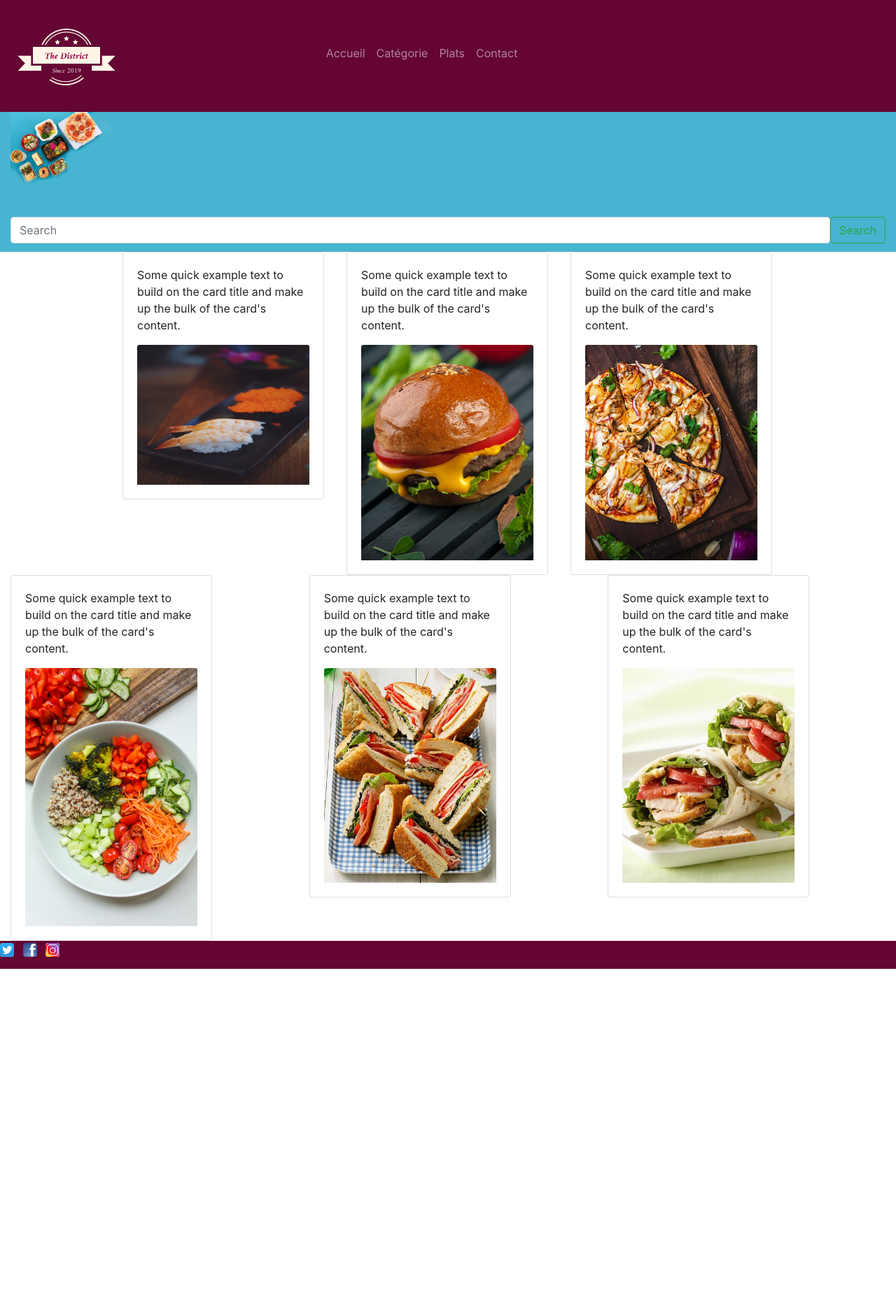
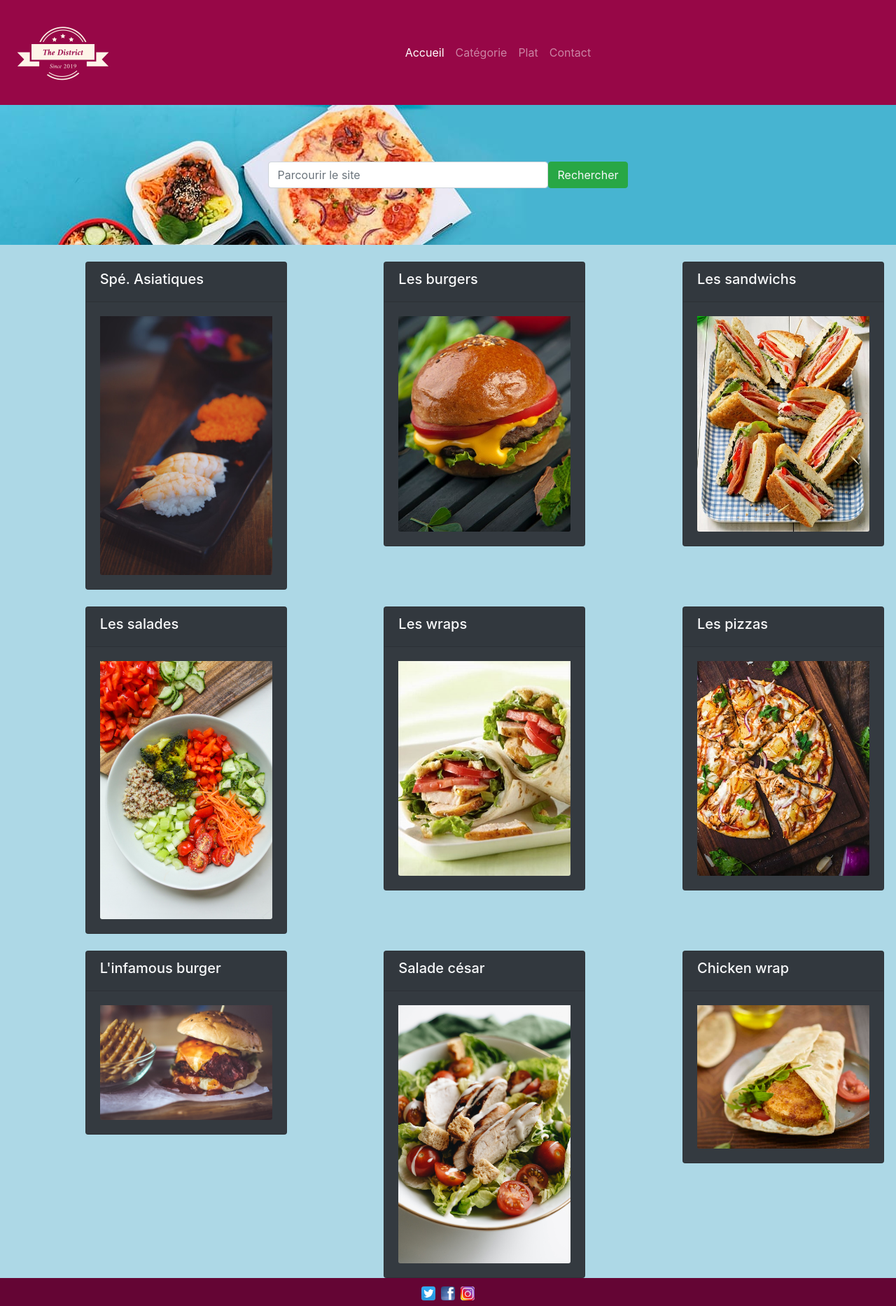
Before and after one commit to Khaaneki/MSDIW, a PHP site: page /distrcit/index.html in a window 1280 px wide. Shown: the whole page at 70% size. Before the commit the page ends 1385 px from the top, so only its background shows below. Run offline with PHP 8.4, Linux system fonts and the light colour scheme.

Commit message:
après la tempête

```diff
--- a/distrcit/assets/css/style.css
+++ b/distrcit/assets/css/style.css
@@ -23,3 +23,9 @@ height: 70%;
         flex-direction: column;
     }
 }
+a:hover{
+    text-decoration: none;
+}
+.card:hover{
+    background-color: lightpink !important;
+}
--- a/distrcit/index.html
+++ b/distrcit/index.html
@@ -1,142 +1,200 @@
 <!DOCTYPE html>
-<html lang="fr">
+<html lang="en">
+
 <head>
     <meta charset="UTF-8">
-    <meta name="viewport" content="width=device-width , initial-scale=1.0">
-    <title>District</title>
-    <link rel="stylesheet" href="https://stackpath.bootstrapcdn.com/bootstrap/4.4.1/css/bootstrap.min.css" integrity="sha384-Vkoo8x4CGsO3+Hhxv8T/Q5PaXtkKtu6ug5TOeNV6gBiFeWPGFN9MuhOf23Q9Ifjh" crossorigin="anonymous">
+    <meta name="viewport" content="width=device-width, initial-scale=1, shrink-to-fit=no">
+    <link rel="stylesheet" href="https://stackpath.bootstrapcdn.com/bootstrap/4.4.1/css/bootstrap.min.css"
+        integrity="sha384-Vkoo8x4CGsO3+Hhxv8T/Q5PaXtkKtu6ug5TOeNV6gBiFeWPGFN9MuhOf23Q9Ifjh" crossorigin="anonymous">
     <link rel="stylesheet" href="assets/css/style.css">
+    <title>Document</title>
 </head>
+
 <body>
     <div class="container-fluid">
         <header>
-<div class="row" style="background-color:  rgb(100, 5, 52);">
+            <div class="row" style="background-color : #970747">
                 <div class="col-4">
-        <a href="./index.html">
-        <img src="assets/img/logo/logo_transparent.png" class="img-fluid" alt="District_logo" style="max-height: 160px;">
-        </a>
+                    <img src="assets/img/logo/logo.png" class="img-fluid" style="max-width: 150px;">
                 </div>
-    <div class="col-8 pt-5">
-        <nav class="navbar navbar-expand-sm bg-rgb(100,5,52) navbar-dark">
-            <button class="navbar-toggler" type="button" data-toggle="collapse" data-target="#collapsibleNavbar">
+                <div class="col-8" style="align-self: center; padding-left:10%">
+                    <nav class="navbar navbar-expand-lg navbar-dark">
+                        <!-- <a class="navbar-brand" href="#"></a> -->
+                        <button class="navbar-toggler" type="button" data-toggle="collapse"
+                            data-target="#navbarTogglerDemo02" aria-controls="navbarTogglerDemo02" aria-expanded="false"
+                            aria-label="Toggle navigation">
                             <span class="navbar-toggler-icon"></span>
                         </button>
-        <div class="collapse navbar-collapse" id="collapsibleNavbar">
-            <ul class="navbar-nav">
-                <li class="nav-item">
-                    <a class="nav-link" href="./index.html">Accueil</a>
+
+                        <div class="collapse navbar-collapse" id="navbarTogglerDemo02">
+                            <ul class="navbar-nav mr-auto mt-2 mt-lg-0">
+                                <li class="nav-item active">
+                                    <a class="nav-link disabled" href="#">Accueil <span
+                                            class="sr-only">(current)</span></a>
                                 </li>
                                 <li class="nav-item">
-                    <a class="nav-link" href="./Catégorie.html">Catégorie</a>
+                                    <a class="nav-link" href="#">Catégorie</a>
                                 </li>
                                 <li class="nav-item">
-                    <a class="nav-link" href="./Plats.html">Plats</a>
+                                    <a class="nav-link" href="#">Plat</a>
                                 </li>
                                 <li class="nav-item">
-                    <a class="nav-link" href="./Contact.html">Contact</a>
+                                    <a class="nav-link" href="#">Contact</a>
                                 </li>
                             </ul>
+                            <!--  -->
                         </div>
                     </nav>
                 </div>
             </div>
         </header>
- <div class="row">
-    <div class="col-12" style="min-height: 70px;max-height: 200px;background-color: rgba(71,180,209,255)">
-    <img src="assets/img/back/bg.jpg" class="img-fluid" alt="background" style="min-height: 40%; max-height: 75%;">
-        <!-- <div class="col-8 pt-5" style="background-color: rgba(71,180,209,255);"> -->
-          <form class="d-flex" role="search">
-            <input class="form-control" type="search" placeholder="Search" aria-label="Search">
-            <button class="btn btn-outline-success" type="submit">Search</button>
+        <div class="row" style="background-image: url('assets/img/back/bg.jpg'); min-height:200px">
+            <div class="col-12" style="align-self: center">
+                <form class="form-inline justify-content-center">
+                    <input class="form-control" style="min-width: 400px;" type="search" placeholder="Parcourir le site">
+                    <button class="btn text-light btn-outline-success bg-success" type="submit">Rechercher</button>
+                </form>
             </div>
         </div>
-<div class="row justify-content-center">
-    <div class="col-3">
-        <a href="/Catégorie.html"></a>
-        <div class="card text-bg-primary mb-3" style="max-width: 18rem;">
+        <div class="row justify-content-center d-none d-md-flex pt-4" style="background-color: lightblue;">
+            <div class="offset-1 col-3">
+                <a href="#">
+                    <div class="card bg-dark text-light" style="width: 18rem;">
+                        <div class="card-header">
+                            <p class="h5" style="text-decoration: none;">Spé. Asiatiques</p>
+                        </div>
                         <div class="card-body">
-              <p class="card-text">Some quick example text to build on the card title and make up the bulk of the card's content.</p>
-            <img src="assets/img/cat/asian_food_cat.jpg" width="230" height="200" class="card-img-top" alt="asian">
-        </a>
-
+                            <img class="card-img-bottom" src="assets/img/cat/asian_food_cat.jpg"
+                                alt="Card images Pinterest">
                         </div>
                     </div>
+                </a>
             </div>
-    <div class="col-3">
-        <a href="/Catégorie.html"></a>
-        <div class="card" style="width: 18rem;">
+            <div class="offset-1 col-3">
+                <a href="#">
+                    <div class="card bg-dark text-light" style="width: 18rem;">
+                        <div class="card-header ">
+                            <p class="h5">Les burgers</p>
+                        </div>
                         <div class="card-body">
-              <p class="card-text">Some quick example text to build on the card title and make up the bulk of the card's content.</p>
-        <img src="assets/img/cat/burger_cat.jpg" class="card-img-top" alt="asian">
-        </a>
-
+                            <img class="card-img-bottom" src="assets/img/cat/burger_cat.jpg"
+                                alt="Card images Pinterest">
                         </div>
                     </div>
+                </a>
             </div>
-    <div class="col-3">
-        <a href="/Catégorie.html"></a>
-        <div class="card" style="width: 18rem;">
+            <div class="offset-1 col-3">
+                <a href="#">
+                    <div class="card bg-dark text-light" style="width: 18rem;">
+                        <div class="card-header">
+                            <p class="h5">Les sandwichs</p>
+                        </div>
                         <div class="card-body">
-              <p class="card-text">Some quick example text to build on the card title and make up the bulk of the card's content.</p>
-            <img src="assets/img/cat/pizza_cat.jpg" class="card-img-top" alt="asian">
-        </a>
-
+                            <img class="card-img-bottom" src="assets/img/cat/sandwich_cat.jpg"
+                                alt="Card images Pinterest">
                         </div>
                     </div>
-    </div>
-    <div class="col-4">
-        <a href="/Catégorie.html"></a>
-        <div class="card" style="width: 18rem;">
-            <div class="card-body">
-              <p class="card-text">Some quick example text to build on the card title and make up the bulk of the card's content.</p>
-            <img src="assets/img/cat/salade_cat.jpg" class="card-img-top" alt="asian">
                 </a>
-
             </div>
         </div>
+        <div class="row justify-content-center d-none d-md-flex pt-4" style="background-color: lightblue;">
+            <div class="offset-1 col-3">
+                <a href="#">
+                <div class="card bg-dark text-light" style="width: 18rem;">
+                    <div class="card-header">
+                        <p class="h5">Les salades</p>
                     </div>
-    <div class="col-4">
-        <a href="/Catégorie.html"></a>
-        <div class="card" style="width: 18rem;">
                     <div class="card-body">
-              <p class="card-text">Some quick example text to build on the card title and make up the bulk of the card's content.</p>
-            <img src="assets/img/cat/sandwich_cat.jpg" class="card-img-top" alt="asian">
-        </a>
-
+                        <img class="card-img-bottom" src="assets/img/cat/salade_cat.jpg"
+                            alt="Card images Pinterest">
                     </div>
                 </div>
+                </a>
             </div>
-    <div class="col-4">
-        <a href="/Catégorie.html"></a>
-        <div class="card" style="width: 18rem;">
+            <div class="offset-1 col-3">
+                <a href="#">
+                <div class="card bg-dark text-light" style="width: 18rem;">
+                    <div class="card-header">
+                        <p class="h5">Les wraps</p>
+                    </div>
                     <div class="card-body">
-              <p class="card-text">Some quick example text to build on the card title and make up the bulk of the card's content.</p>
-            <img src="assets/img/cat/wrap_cat.jpg" class="card-img-top" alt="asian">
-        </a>
-
+                        <img class="card-img-bottom" src="assets/img/cat/wrap_cat.jpg" alt="Card images Pinterest">
                     </div>
                 </div>
+                </a>
+            </div>
+            <div class="offset-1 col-3">
+                <a href="#">
+                <div class="card bg-dark text-light" style="width: 18rem;">
+                    <div class="card-header">
+                        <p class="h5">Les pizzas</p>
+                    </div>
+                    <div class="card-body">
+                        <img class="card-img-bottom" src="assets/img/cat/pizza_cat.jpg" alt="Card images Pinterest">
+                    </div>
+                </div>
+                </a>
+            </div>
+        </div>
+        <div class="row justify-content-center d-none d-md-flex pt-4" style="background-color: lightblue;">
+            <div class="offset-1 col-3">
+                <a href="#">
+                <div class="card bg-dark text-light" style="width: 18rem;">
+                    <div class="card-header">
+                        <p class="h5">L'infamous burger</p>
+                    </div>
+                    <div class="card-body">
+                        <img class="card-img-bottom" src="assets/img/burger/cheesburger.jpg"
+                            alt="Card images Pinterest">
+                    </div>
+                </div>
+                </a>
+            </div>
+            <div class="offset-1 col-3">
+                <a href="#">
+                <div class="card bg-dark text-light" style="width: 18rem;">
+                    <div class="card-header">
+                        <p class="h5">Salade césar</p>
+                    </div>
+                    <div class="card-body">
+                        <img class="card-img-bottom" src="assets/img/salade/cesar_salad.jpg" alt="Card images Pinterest">
+                    </div>
+                </div>
+                </a>
+            </div>
+            <div class="offset-1 col-3">
+                <a href="#">
+                <div class="card bg-dark text-light" style="width: 18rem;">
+                    <div class="card-header">
+                        <p class="h5">Chicken wrap</p>
+                    </div>
+                    <div class="card-body">
+                        <img class="card-img-bottom" src="assets/img/wrap/wrap.jpg" alt="Card images Pinterest">
+                    </div>
+                </div>
+                </a>
             </div>
         </div>
 <footer>
-    <div class="row">
-        <div class="box1">
-            <div class="">
-            <ul class="list-inline">
+    <div class="row" style="background-color:rgba(100, 5, 52); height:40px">
+        <div class="col-12" style="align-self: center;">
+            <ul class="list-inline justify-content-center mb-0" style=" display:flex;">
                 <li class="list-inline-item"><a href="https://twitter.com/?lang=fr">
-                    <img src="assets/img/logo/twitter.png" width="20" height="20"  class="rounded" alt="twitter">
+                        <img src="assets/img/logo/twitter.png" width="20" height="20" class="rounded"
+                            alt="twitter">
                     </a>
                 </li>
                 <li class="list-inline-item"><a href="https://fr-fr.facebook.com/">
-                    <img src="assets/img/logo/Facebook.jpg" width="20" height="20"  class="rounded" alt="facebook">
+                        <img src="assets/img/logo/Facebook.jpg" width="20" height="20" class="rounded"
+                            alt="facebook">
                     </a>
                 </li>
                 <li class="list-inline-item"><a href="https://www.instagram.com/">
-                    <img src="assets/img/logo/Instagram.png" width="20" height="20"  class="rounded" alt="instagram">
+                        <img src="assets/img/logo/Instagram.png" width="20" height="20" class="rounded"
+                            alt="instagram">
                     </a>
                 </li>
             </ul>
-            </div>
         </div>
     </div>
 </footer>
```
Lines whose indentation alone changed are shown as unchanged.
